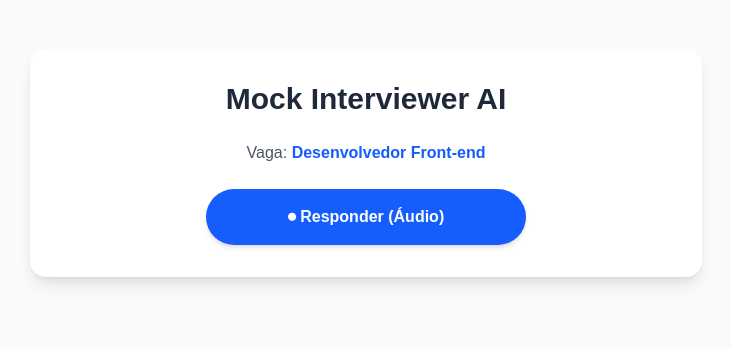
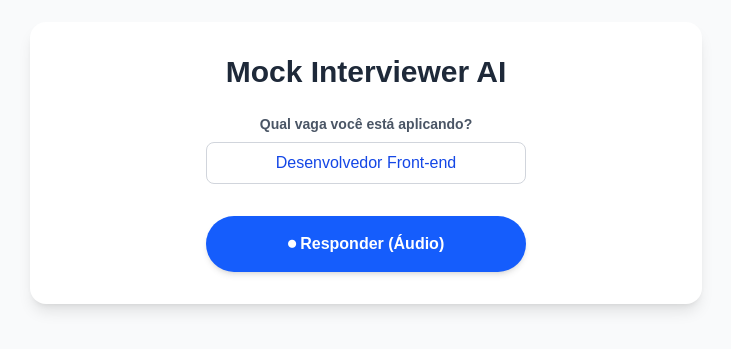
Before and after one commit to RafaCCruz/ai-mock-interviewer, a Next.js app in the folder frontend/: page / in a window 1280 px wide. Shown: the part 237-586 px from the top of the page, without its empty margins (274-1005 px from the left). Built offline with nearby package versions, Linux system fonts and the light colour scheme.

Commit message:
feat: adiciona campo dinamico para escolha da vaga a ser entrevistada

```diff
--- a/frontend/src/app/page.tsx
+++ b/frontend/src/app/page.tsx
@@ -6,15 +6,15 @@ import { useAudioRecorder } from "@/hooks/useAudioRecorder";
 export default function Home() {
   const { isRecording, audioBlob, startRecording, stopRecording } = useAudioRecorder();
 
+  // NOVO ESTADO: Guarda a vaga que o usuário digitar
+  const [jobRole, setJobRole] = useState("Desenvolvedor Front-end");
+
   const [transcription, setTranscription] = useState<string | null>(null);
   const [feedback, setFeedback] = useState<string | null>(null);
   const [nextQuestion, setNextQuestion] = useState<string | null>(null);
   const [isProcessing, setIsProcessing] = useState(false);
-
-  // NOVO ESTADO: Guarda o link do áudio da IA para tocarmos
   const [aiAudioUrl, setAiAudioUrl] = useState<string | null>(null);
 
-  // Usamos useRef para acessar o player de áudio HTML e dar play automático
   const audioPlayerRef = useRef<HTMLAudioElement | null>(null);
 
   useEffect(() => {
@@ -25,10 +25,9 @@ export default function Home() {
       setTranscription(null);
       setFeedback(null);
       setNextQuestion(null);
-      setAiAudioUrl(null); // Limpa o áudio anterior
+      setAiAudioUrl(null);
 
       try {
-        // --- PASSO 1: Transcrição (Whisper/Groq) ---
         const formData = new FormData();
         formData.append("file", audioBlob, "audio.webm");
 
@@ -42,13 +41,13 @@ export default function Home() {
         const userText = transcribeData.transcription;
         setTranscription(userText);
 
-        // --- PASSO 2: Avaliação da IA (LLaMA 3.3) ---
         const analyzeRes = await fetch("http://localhost:8000/api/interview/analyze", {
           method: "POST",
           headers: { "Content-Type": "application/json" },
           body: JSON.stringify({
             transcription: userText,
-            job_role: "Desenvolvedor Front-end"
+            // AJUSTE AQUI: Agora enviamos o estado dinâmico em vez do texto fixo!
+            job_role: jobRole
           }),
         });
 
@@ -58,8 +57,6 @@ export default function Home() {
         setFeedback(analyzeData.feedback);
         setNextQuestion(analyzeData.next_question);
 
-        // --- PASSO 3: Geração de Voz (TTS) ---
-        // Pegamos a "next_question" gerada no Passo 2 e mandamos para virar áudio
         const ttsRes = await fetch("http://localhost:8000/api/audio/tts", {
           method: "POST",
           headers: { "Content-Type": "application/json" },
@@ -68,7 +65,6 @@ export default function Home() {
 
         if (!ttsRes.ok) throw new Error("Erro ao gerar áudio");
 
-        // Transformamos a resposta bruta em um arquivo tocável no navegador
         const audioBlobResult = await ttsRes.blob();
         const url = URL.createObjectURL(audioBlobResult);
         setAiAudioUrl(url);
@@ -84,7 +80,6 @@ export default function Home() {
     processInterview();
   }, [audioBlob]);
 
-  // NOVO EFEITO: Toca o áudio automaticamente assim que ele carregar na tela
   useEffect(() => {
     if (aiAudioUrl && audioPlayerRef.current) {
       audioPlayerRef.current.play().catch(e => console.log("Autoplay bloqueado pelo navegador", e));
@@ -96,14 +91,26 @@ export default function Home() {
       <div className="bg-white p-8 rounded-2xl shadow-lg flex flex-col items-center gap-6 max-w-2xl w-full">
         <h1 className="text-3xl font-bold text-gray-800">Mock Interviewer AI</h1>
 
-        <p className="text-gray-600 text-center">
-          Vaga: <span className="font-semibold text-blue-600">Desenvolvedor Front-end</span>
-        </p>
+        {/* NOVO CAMPO DE INPUT DA VAGA */}
+        <div className="w-full max-w-xs flex flex-col items-center gap-2">
+          <label htmlFor="jobRole" className="text-sm font-semibold text-gray-600">
+            Qual vaga você está aplicando?
+          </label>
+          <input
+            id="jobRole"
+            type="text"
+            value={jobRole}
+            onChange={(e) => setJobRole(e.target.value)}
+            disabled={isProcessing || isRecording}
+            placeholder="Ex: Cientista de Dados"
+            className="w-full px-4 py-2 border border-gray-300 rounded-lg text-center font-medium text-blue-700 focus:ring-2 focus:ring-blue-500 focus:border-transparent outline-none transition-all disabled:bg-gray-100 disabled:text-gray-500"
+          />
+        </div>
 
         <button
           onClick={isRecording ? stopRecording : startRecording}
           disabled={isProcessing}
-          className={`px-8 py-4 rounded-full font-bold text-white transition-all w-full max-w-xs flex justify-center items-center gap-2 shadow-md ${
+          className={`px-8 py-4 rounded-full font-bold text-white transition-all w-full max-w-xs flex justify-center items-center gap-2 shadow-md mt-2 ${
             isRecording
               ? "bg-red-500 hover:bg-red-600 animate-pulse"
               : "bg-blue-600 hover:bg-blue-700"
@@ -114,7 +121,7 @@ export default function Home() {
 
         {isProcessing && (
           <div className="flex items-center gap-2 text-blue-600 font-medium mt-4 animate-pulse">
-            <span>⏳ A IA está ouvindo, pensando e preparando a voz...</span>
+            <span>⏳ A IA está ouvindo e pensando...</span>
           </div>
         )}
 
@@ -137,7 +144,6 @@ export default function Home() {
                 <span className="text-xs font-bold text-blue-700 uppercase tracking-wider mb-1 block">Próxima Pergunta:</span>
                 <p className="text-blue-900 font-semibold text-lg mb-4">{nextQuestion}</p>
 
-                {/* O PLAYER INVISÍVEL DA IA */}
                 {aiAudioUrl && (
                   <audio ref={audioPlayerRef} src={aiAudioUrl} controls className="w-full h-10" />
                 )}
```
